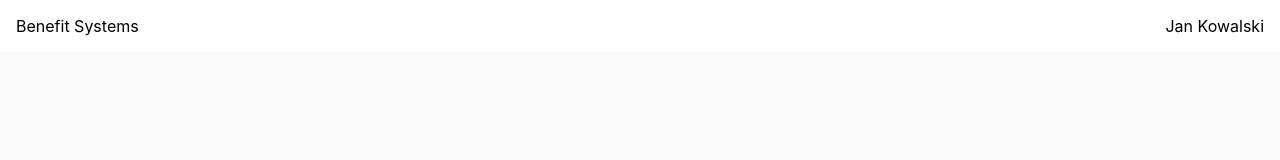
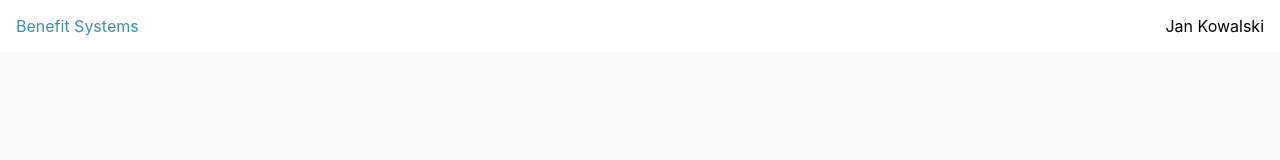
Before and after one commit to capgemini-benefit-systems/capgemini-benefit-systems-frontend, a React (Create React App) app: page / in a window 1280 px wide. Shown: the top 160 px of the page. Built offline with nearby package versions, Linux system fonts and the light colour scheme.

Commit message:
logo kolorowe

```diff
--- a/src/components/Header.js
+++ b/src/components/Header.js
@@ -14,7 +14,7 @@ export default class Header extends Component {
   render() {
     return (
       <header style = {headerStyle}>
-      <NavLink style={profileStyle} exact to="/home"> Benefit Systems </NavLink>
+      <NavLink style={logoStyle} exact to="/home"> Benefit Systems </NavLink>
       <div  style={{float:'right'}} className="logo">
       <NavLink style={profileStyle} exact to="/profile"> {this.state.name} </NavLink>
       </div>
@@ -25,18 +25,17 @@ export default class Header extends Component {
 
 const headerStyle = {
     background: '#fff',
-    color: '#3b90b2',
     textAlign: 'left',
     padding: '1rem'
 }
 const logoStyle = {
-  textAlign: 'left'
+  textAlign: 'left',
+  color: '#3b90b2',
+  textDecoration: 'none',
 
 }
-
 const profileStyle = {
   textAlign: 'right',
   textDecoration: 'none',
-  color: 'black'
-
+  color: 'black',
 }
```
